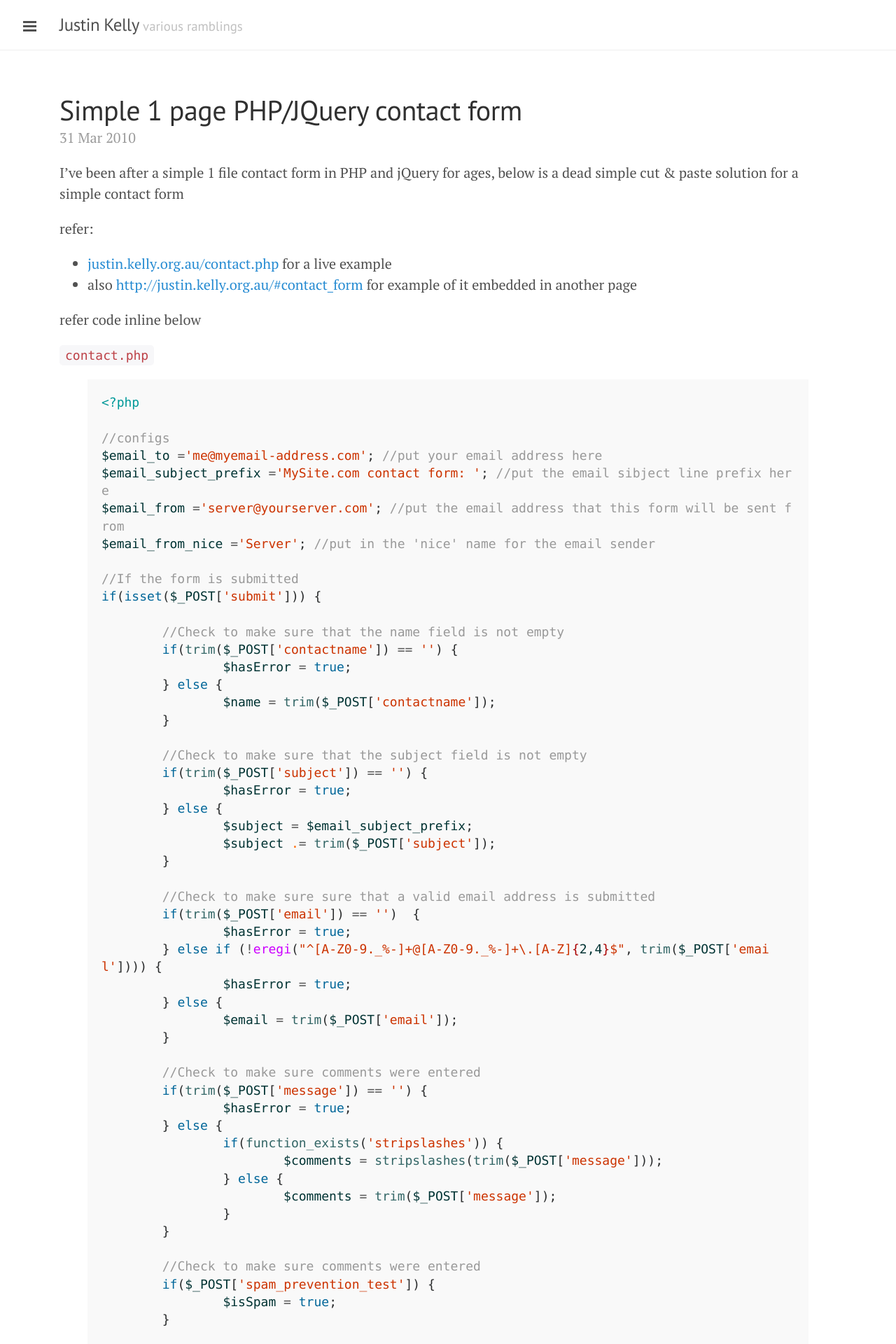
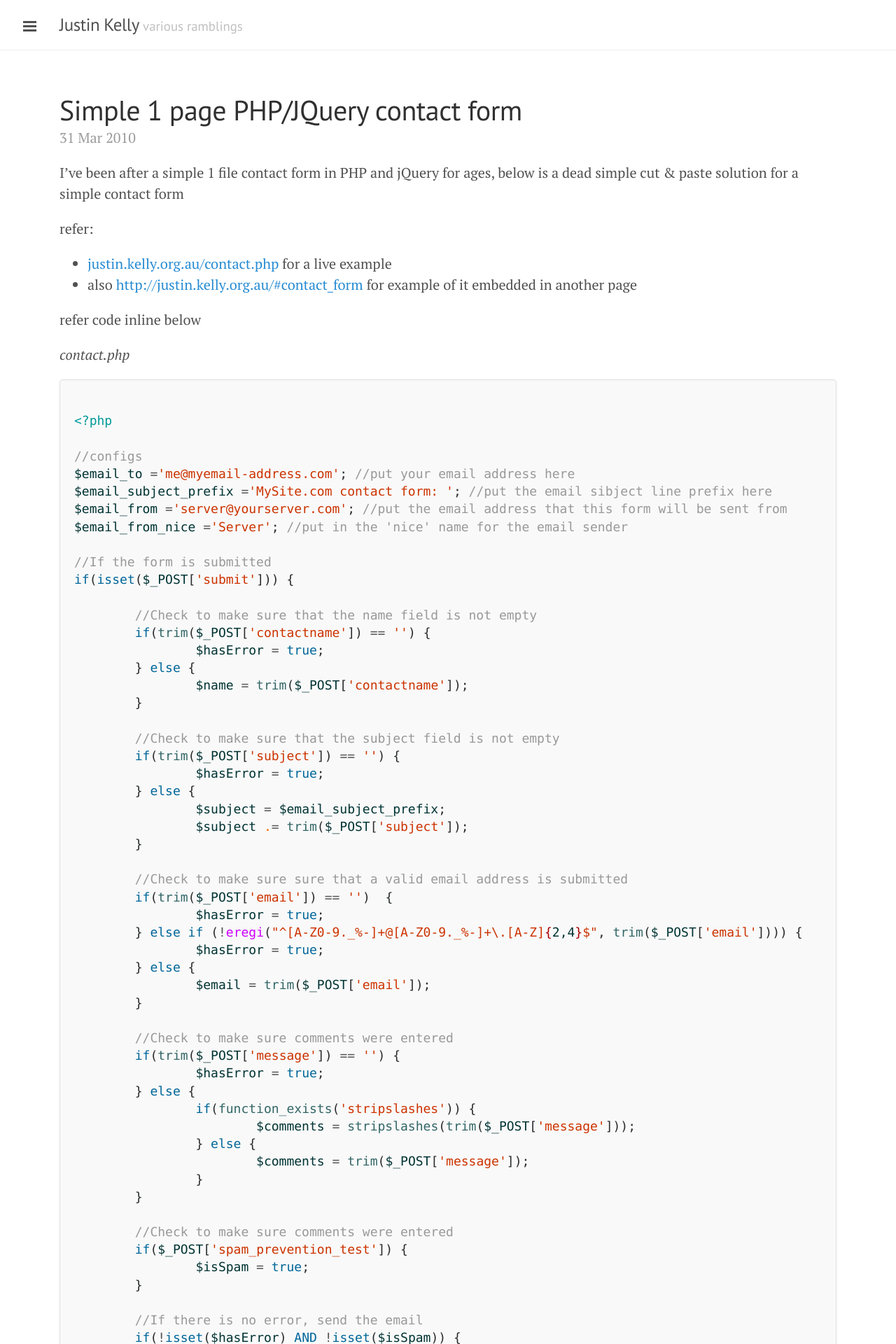
Before and after one commit to justinkelly/justinkelly.github.io, a Jekyll site: the page built from _posts/2010-03-31-simple-1-page-phpjquery-contact-form.md, in a window 1280 px wide. Shown: the top 1920 px of the page at 70% size. Built offline with Jekyll 4.4.1, drawn with Linux system fonts in a browser that asks for light colours; nearby versions of some CDN libraries; comment, search, counter and statistics services are not loaded.

Commit message:
Update 2010-03-31-simple-1-page-phpjquery-contact-form.md

````diff
--- a/_posts/2010-03-31-simple-1-page-phpjquery-contact-form.md
+++ b/_posts/2010-03-31-simple-1-page-phpjquery-contact-form.md
@@ -17,10 +17,10 @@ refer:
 
 refer code inline below
 
-`contact.php`
+_contact.php_
 
-{% highlight php %}
-{% raw %}
+``` php
+
 <?php
 
 //configs
@@ -192,10 +192,7 @@ revention_test']; ?>"/>
         </div>
 </body>
 </html>
-{% endraw %}
-{% endhighlight %}
-
-
+```
 
 note:
 
````
